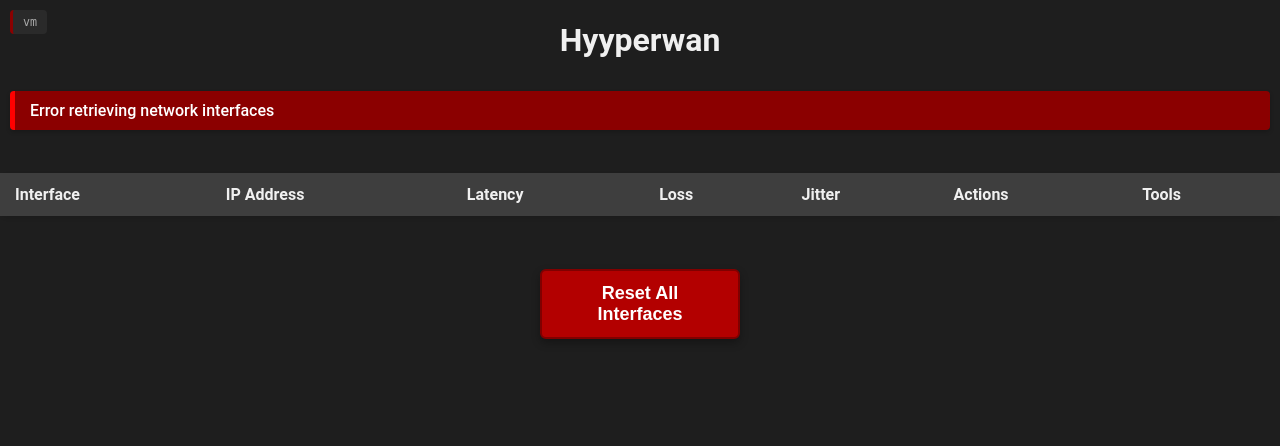
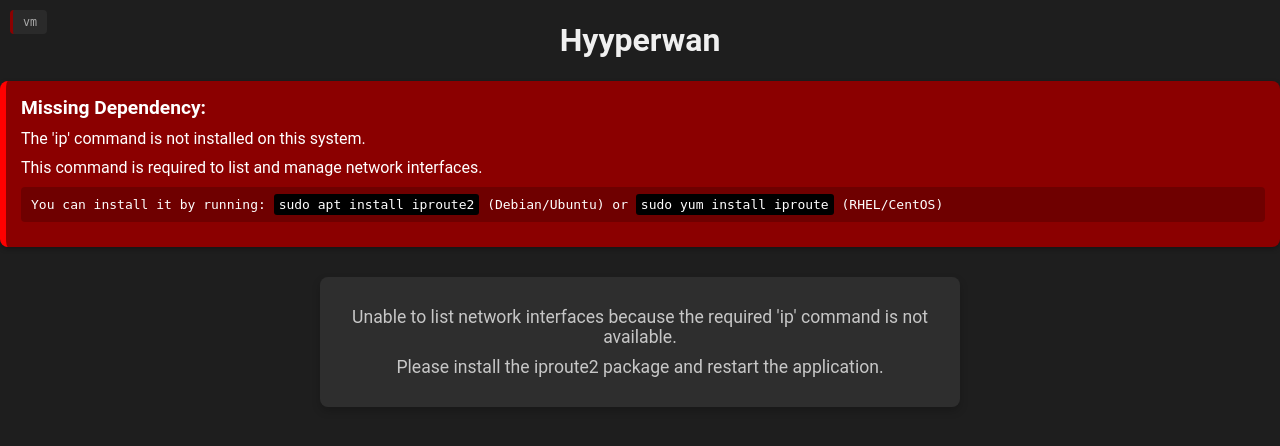
Before and after one commit to hyyperlite/hyyperwan, a Flask app: page / in a window 1280 px wide. Shown: the top 446 px of the page. Run offline with Flask 3, Linux system fonts and the light colour scheme; lists and menus that the app fills with data are empty; parts of the project's set-up code (start-up, migrations or seed data) failed here and were passed over.

Commit message:
added startup check for ip command utility and appropriate logging and error messages.

```diff
--- a/app.py
+++ b/app.py
@@ -341,23 +341,55 @@ def is_tcpdump_available():
     """Check if tcpdump is installed on the system"""
     try:
         result = subprocess.run(['which', 'tcpdump'], capture_output=True, text=True)
+        logging.info(f"tcpdump availability check: {'Available' if result.returncode == 0 else 'Not available'}")
         return result.returncode == 0
-    except Exception:
-        logging.error("Error checking for tcpdump availability")
+    except Exception as e:
+        logging.error(f"Error checking for tcpdump availability: {str(e)}")
+        return False
+
+def is_tc_available():
+    """Check if tc utility is installed on the system"""
+    try:
+        result = subprocess.run(['which', 'tc'], capture_output=True, text=True)
+        logging.info(f"tc utility availability check: {'Available' if result.returncode == 0 else 'Not available'}")
+        return result.returncode == 0
+    except Exception as e:
+        logging.error(f"Error checking for tc availability: {str(e)}")
+        return False
+
+def is_ip_available():
+    """Check if ip command is installed on the system (from iproute2 package)"""
+    try:
+        result = subprocess.run(['which', 'ip'], capture_output=True, text=True)
+        logging.info(f"ip command availability check: {'Available' if result.returncode == 0 else 'Not available'}")
+        return result.returncode == 0
+    except Exception as e:
+        logging.error(f"Error checking for ip command availability: {str(e)}")
         return False
 
 @app.route('/')
 def index():
     try:
-        interfaces = list_interfaces()
+        # Check if ip command is available first
+        ip_available = is_ip_available()
+
+        # Only attempt to list interfaces if ip command is available
+        interfaces = list_interfaces() if ip_available else []
+
         hostname = socket.gethostname()
         tcpdump_available = is_tcpdump_available()
-        return render_template('index.html', interfaces=interfaces, hostname=hostname, tcpdump_available=tcpdump_available)
+        tc_available = is_tc_available()
+
+        return render_template('index.html', interfaces=interfaces, hostname=hostname,
+                              tcpdump_available=tcpdump_available, tc_available=tc_available,
+                              ip_available=ip_available)
     except Exception as e:
         logging.error(f"Error in index route: {str(e)}")
         flash("An error occurred while loading the page", "error")
         hostname = "Unknown"
-        return render_template('index.html', interfaces=[], hostname=hostname, tcpdump_available=False)
+        return render_template('index.html', interfaces=[], hostname=hostname,
+                              tcpdump_available=False, tc_available=False,
+                              ip_available=False)
 
 @app.route('/favicon.png')
 def favicon():
--- a/static/style.css
+++ b/static/style.css
@@ -420,3 +420,62 @@ td.actions-cell, td.tools-cell {
     color: #888;
     font-style: italic;
 }
+
+.utility-unavailable-message {
+    display: block;
+    font-size: 0.8em;
+    color: #888;
+    font-style: italic;
+    margin-top: 22px;
+}
+
+/* Critical warning for missing dependencies */
+.critical-warning {
+    background-color: #8b0000;
+    color: #fff;
+    padding: 15px;
+    margin: 20px 0;
+    border-radius: 8px;
+    box-shadow: 0 2px 5px rgba(0, 0, 0, 0.3);
+    border-left: 6px solid #ff0000;
+}
+
+.critical-warning strong {
+    font-size: 1.2em;
+    font-weight: bold;
+    display: block;
+    margin-bottom: 10px;
+}
+
+.critical-warning p {
+    margin: 10px 0;
+}
+
+.installation-note {
+    background-color: rgba(0, 0, 0, 0.2);
+    padding: 10px;
+    border-radius: 4px;
+    font-family: monospace;
+    margin-top: 10px;
+}
+
+.installation-note code {
+    background-color: #000;
+    padding: 3px 5px;
+    border-radius: 3px;
+}
+
+.no-interfaces-message {
+    background-color: #2e2e2e;
+    border-radius: 8px;
+    padding: 20px;
+    text-align: center;
+    margin: 30px auto;
+    max-width: 600px;
+    box-shadow: 0 4px 8px rgba(0, 0, 0, 0.2);
+}
+
+.no-interfaces-message p {
+    margin: 10px 0;
+    font-size: 1.1em;
+}
--- a/templates/index.html
+++ b/templates/index.html
@@ -37,6 +37,16 @@
         {% endif %}
     {% endwith %}
 
+    <!-- IP Command Availability Check -->
+    {% if not ip_available %}
+    <div class="critical-warning">
+        <strong>Missing Dependency:</strong> The 'ip' command is not installed on this system.
+        <p>This command is required to list and manage network interfaces.</p>
+        <p class="installation-note">You can install it by running: <code>sudo apt install iproute2</code> (Debian/Ubuntu) or <code>sudo yum install iproute</code> (RHEL/CentOS)</p>
+    </div>
+    {% endif %}
+
+    {% if ip_available %}
     <table>
         <thead>
             <tr>
@@ -82,6 +92,7 @@
                 <td>{{ interface.loss }}</td>
                 <td>{{ interface.jitter }}</td>
                 <td class="actions-cell">
+                    {% if tc_available %}
                     <form id="apply_interface" action="{{ url_for('apply_interface') }}" method="post">
                         <input type="hidden" name="interface" value="{{ interface.name }}">
                         <input type="text" name="latency" placeholder="Latency (e.g., 100ms)">
@@ -93,6 +104,11 @@
                         <input type="hidden" name="interface" value="{{ interface.name }}">
                         <button type="submit">Remove</button>
                     </form>
+                    {% else %}
+                    <span class="utility-unavailable-message">
+                        tc qdisc not installed: please install tc qdisc utility on host
+                    </span>
+                    {% endif %}
                 </td>
                 <td class="tools-cell">
                     {% if tcpdump_available %}
@@ -116,6 +132,12 @@
             <button type="submit" class="reset-all-button">Reset All Interfaces</button>
         </form>
     </div>
+    {% else %}
+    <div class="no-interfaces-message">
+        <p>Unable to list network interfaces because the required 'ip' command is not available.</p>
+        <p>Please install the iproute2 package and restart the application.</p>
+    </div>
+    {% endif %}
 
     <!-- Packet Capture Modal -->
     <div id="captureModal" class="modal">
```
